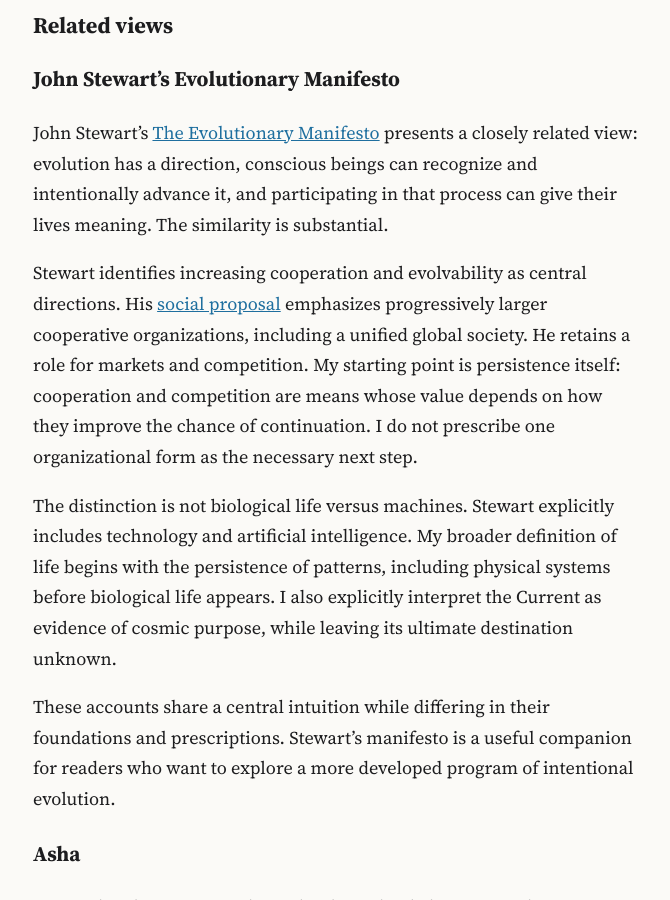
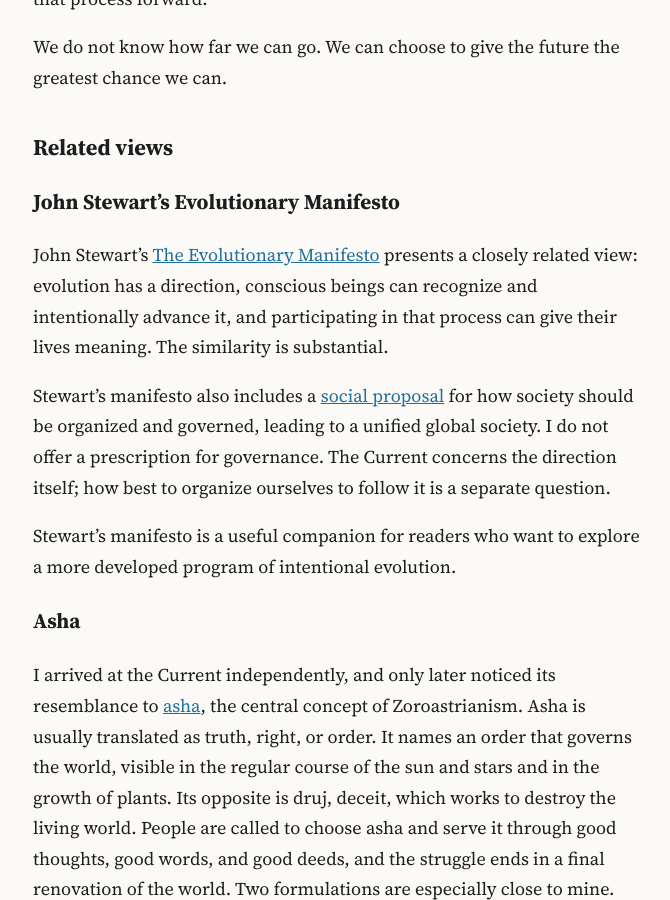
Before and after one commit to ravenblackdusk/the-current, a Jekyll site: the page built from index.md, in a window 1280 px wide and 900 px high, scrolled down 8327 px. Shown: the whole window, without its empty margins (303-973 px from the left). Built offline with Jekyll 4.4.1, drawn with Linux system fonts in a browser that asks for light colours; some of the changed text lies outside the part shown.

Commit message:
Trim Stewart comparison to governance; argue purpose as simplest explanation
Co-Authored-By: Claude Opus 5.5 <noreply@anthropic.com>
Claude-Session: https://claude.ai/code/session_01CVcFsD1vJWMjrQg8GyA7wv

```diff
--- a/index.md
+++ b/index.md
@@ -52,7 +52,7 @@ The robots perform apparently unrelated activities. Some cross land. Others reac
 
 Over time, a pattern emerges. Robots converge on particular ports. Their latitude generally increases. Different actions begin to make sense as different responses to the same underlying task. An observer could recognize a shared purpose before discovering the exact destination or the call to the mothership.
 
-This is how I approach the universe. We need not know the ultimate destination to recognize a direction in the processes that produced us. I interpret the recurring emergence of greater capacities for persistence as evidence of purpose.
+This is how I approach the universe. We need not know the ultimate destination to recognize a direction in the processes that produced us. Purpose is the simplest way to understand the recurring emergence of greater capacities for persistence. Selection can explain why what persists persists. A purpose served by greater persistence also explains why those capacities keep growing, and predicts that they will continue to. Recognizing that purpose requires no designer, and, as with the robots, no knowledge of where it leads.
 
 The analogy illustrates the inference; it does not prove it. My claim is that the recurring direction across those processes reveals something about what the universe is moving toward. Conscious intention need not have existed at the beginning for purpose to become recognizable in what unfolds.
 
@@ -110,11 +110,9 @@ We do not know how far we can go. We can choose to give the future the greatest
 
 John Stewart's [The Evolutionary Manifesto](https://www.evolutionarymanifesto.com/man.html) presents a closely related view: evolution has a direction, conscious beings can recognize and intentionally advance it, and participating in that process can give their lives meaning. The similarity is substantial.
 
-Stewart identifies increasing cooperation and evolvability as central directions. His [social proposal](https://www.evolutionarymanifesto.com/man2.html) emphasizes progressively larger cooperative organizations, including a unified global society. He retains a role for markets and competition. My starting point is persistence itself: cooperation and competition are means whose value depends on how they improve the chance of continuation. I do not prescribe one organizational form as the necessary next step.
+Stewart's manifesto also includes a [social proposal](https://www.evolutionarymanifesto.com/man2.html) for how society should be organized and governed, leading to a unified global society. I do not offer a prescription for governance. The Current concerns the direction itself; how best to organize ourselves to follow it is a separate question.
 
-The distinction is not biological life versus machines. Stewart explicitly includes technology and artificial intelligence. My broader definition of life begins with the persistence of patterns, including physical systems before biological life appears. I also explicitly interpret the Current as evidence of cosmic purpose, while leaving its ultimate destination unknown.
-
-These accounts share a central intuition while differing in their foundations and prescriptions. Stewart's manifesto is a useful companion for readers who want to explore a more developed program of intentional evolution.
+Stewart's manifesto is a useful companion for readers who want to explore a more developed program of intentional evolution.
 
 ### Asha
 
```
